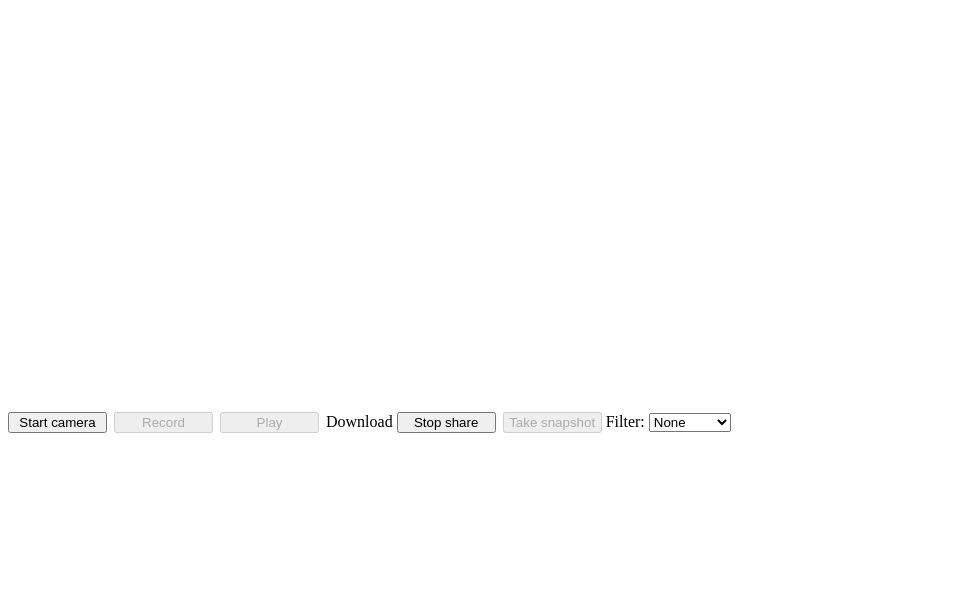
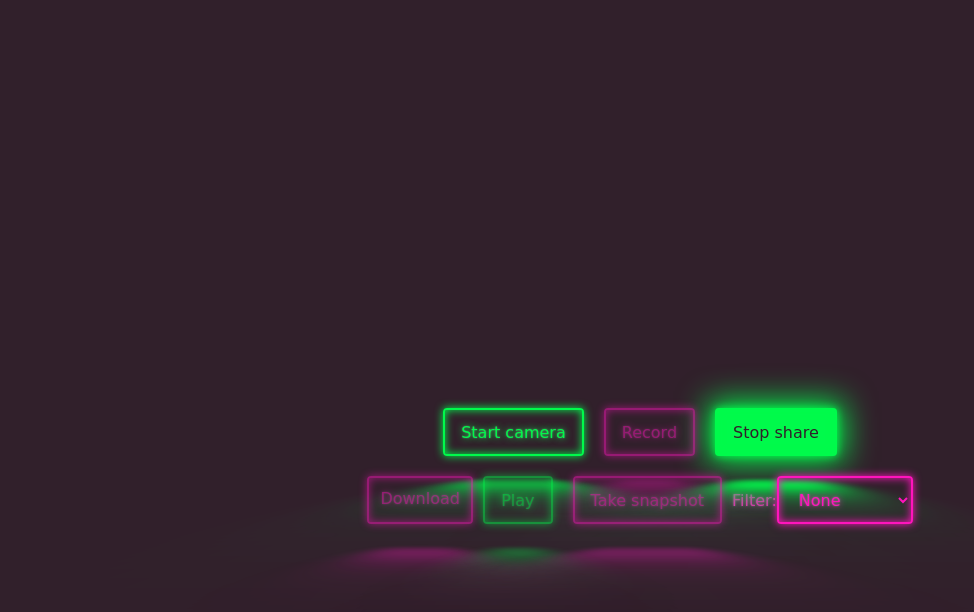
Before and after one commit to Oleksandr-Heleta/webRTC, a plain HTML site: page index.html in a window 1280 px wide. Both pictures are taken after a click on the button "Share screen". Shown: the whole page, without its empty margins (0-974 px from the left). Drawn offline with Linux system fonts and the light colour scheme.

Commit message:
close to finish

```diff
--- a/index.html
+++ b/index.html
@@ -11,18 +11,27 @@
 
 <div id="container">
     <video id="gum" playsinline autoplay muted></video>
-    <video id="recorded" playsinline loop></video>
-    <canvas width="500" height="400"></canvas>
 
-    <div>
-        <button id="start">Start camera</button>
-        <button id="record" disabled>Record</button>
-        <button id="play" disabled>Play</button>
-        <a id="download" disabled>Download</a>
-        <button id="screen" >Share screen</button>
-        <button id="snapshot" disabled>Take snapshot</button>
-        <label for="filter">Filter: </label>
-        <select id="filter">
+
+    <div class="row">
+        <button id="start" class="neon-button green">Start camera</button>
+        <button id="record"  class="neon-button" disabled>Record</button>
+        <button id="screen"  class="neon-button green">Share screen</button>
+    </div>
+    <div class="record">
+        <video id="recorded" playsinline loop></video>
+        <canvas class="canvas" width="400" height="300"></canvas>
+    </div>
+
+
+    <div class="row">
+
+        <a id="download" class="neon-button empty" >Download</a>
+        <button id="play"  class="neon-button green" disabled>Play</button>
+
+        <button id="snapshot"  class="neon-button"disabled>Take snapshot</button>
+        <label for="filter"  >Filter: </label>
+        <select id="filter" class="neon-button">
             <option value="none">None</option>
             <option value="blur">Blur</option>
             <option value="grayscale">Grayscale</option>
--- a/script.js
+++ b/script.js
@@ -4,6 +4,7 @@ const playButton = document.getElementById('play');
 const downloadButton = document.getElementById('download');
 const screenButton = document.getElementById('screen');
 const snapshotButton = document.getElementById('snapshot');
+const recordDiv = document.querySelector('.record')
 
 const gumVideo = document.querySelector('video#gum');
 const recordedVideo = document.querySelector('video#recorded');
@@ -13,17 +14,23 @@ const filterSelect = document.querySelector('select#filter');
 let mediaRecorder;
 let recordedBlobs;
 //Download recorded stream
-downloadButton.addEventListener('click', () =>{
+const downloadFunc = () => {
     const buffer = new Blob(recordedBlobs, { type: "video/webm" });
     recordedVideo.src = window.URL.createObjectURL(buffer);
     console.log(recordedVideo.src);
     downloadButton.href = recordedVideo.src;
     downloadButton.download = "RecordedVideo.webm";
-})
+};
+
+downloadButton.addEventListener('click', downloadFunc);
 
 // Take snapshot and Filtered it
 snapshotButton.addEventListener('click', () => {
+    recordDiv.style.display = "block";
+    recordedVideo.style.display = "none";
+    canvas.style.display = "block"
     canvas.className = filterSelect.value;
+
     canvas.getContext('2d').drawImage(gumVideo, 0, 0, canvas.width, canvas.height);
 })
 
@@ -34,10 +41,20 @@ filterSelect.addEventListener('change', () => {
 
 // Play recorded stream
 playButton.addEventListener('click', () => {
-    const buffer = new Blob(recordedBlobs, {type: 'video/webm'});
-    recordedVideo.src = window.URL.createObjectURL(buffer);
-    recordedVideo.controls = true;
-    recordedVideo.play();
+    if(playButton.innerText === "Play"){
+        recordDiv.style.display = "block";
+        recordedVideo.style.display = "block";
+        canvas.style.display = "none";
+        playButton.innerText = "Stop";
+        const buffer = new Blob(recordedBlobs, {type: 'video/webm'});
+        recordedVideo.src = window.URL.createObjectURL(buffer);
+        recordedVideo.controls = true;
+        recordedVideo.play();
+    } else {
+        playButton.innerText = "Play";
+        recordedVideo.controls = true;
+        recordedVideo.pause();
+    }
 })
 
 const handleDataAvailable = (event) => {
@@ -60,7 +77,8 @@ const startRecording = () => {
 
     recordButton.textContent = 'Stop Recording';
     playButton.disabled = true;
-    downloadButton.disabled = true;
+    downloadButton.classList.add('empty');
+    downloadButton.removeEventListener('click', downloadFunc);
     snapshotButton.disabled = false;
 
     mediaRecorder.ondataavailable = handleDataAvailable;
@@ -70,7 +88,8 @@ const startRecording = () => {
 const stopRecording = () => {
     recordButton.textContent = 'Record';
     playButton.disabled = false;
-    downloadButton.disabled = false;
+    downloadButton.classList.remove('empty');
+    downloadButton.addEventListener('click', downloadFunc);
     mediaRecorder.stop();
 }
 
@@ -89,6 +108,7 @@ const handleSuccess = (stream) => {
     snapshotButton.disabled = false;
     window.stream = stream;
     gumVideo.srcObject = stream;
+    gumVideo.style.boxShadow = '0 0 0.5em hsl(0 0% 100% / 0.3)';
 }
 
 const init = () => {
@@ -113,10 +133,11 @@ startButton.addEventListener('click', () => {
         recordButton.disabled = true;
         snapshotButton.disabled = true;
         playButton.disabled = true;
-        downloadButton.disabled = true;
+        downloadButton.classList.add('empty');
+        downloadButton.removeEventListener('click', downloadFunc);
         gumVideo.srcObject = null;
         window.stream = null;
-        recordedVideo.style.display = 'none';
+        recordDiv.style.display = 'none';
         recordedVideo.src = null;
     }
 })
@@ -144,10 +165,11 @@ screenButton.addEventListener('click', () => {
         recordButton.disabled = true;
         snapshotButton.disabled = true;
         playButton.disabled = true;
-        downloadButton.disabled = true;
+        downloadButton.classList.add('empty');
+        downloadButton.removeEventListener('click', downloadFunc);
         gumVideo.srcObject = null;
         window.stream = null;
-        recordedVideo.style.display = 'none';
+        recordDiv.style.display = 'none';
         recordedVideo.src = null;
     }
 })
--- a/style.css
+++ b/style.css
@@ -1,32 +1,47 @@
+:root {
+    --clr-neon: hsl(317 100% 54%);
+    --clr-bg: hsl(323 21% 16%);
+    --clr-green: hsl(138, 100%, 49%)
+  }
+
+*,
+*::before,
+*::after {
+    box-sizing: border-box;
+  }
+body{
+    /* width: 99vw; */
+    background: var(--clr-bg);
+    font-family: "Balsamiq Sans", cursive;
+    font-size: 16px;
+    color: var(--clr-neon);
+    text-shadow: 0 0 0.125em hsl(0 0% 100% / 0.3), 0 0 0.45em currentColor;
+}
 button {
-    margin: 0 3px 10px 0;
-    padding-left: 2px;
-    padding-right: 2px;
-    width: 99px;
+    margin: 0 10px;
+    background: none;
 }
 
-button:last-of-type {
-    margin: 0;
-}
-
-p.borderBelow {
-    margin: 0 0 20px 0;
-    padding: 0 0 20px 0;
-}
 
 video {
     vertical-align: top;
-    --width: 25vw;
+    --width: 80vh;
     width: var(--width);
     height: calc(var(--width) * 0.5625);
+    margin: 20px;
+    /* box-shadow: 0 0 0.45em hsl(0 0% 100% / 0.3); */
+}
+.record{
+    display: none;
+    height: 300px;
+    margin: 0 auto;
+    margin-bottom: 20px;
 }
 
-video:last-of-type {
-    margin: 0 0 20px 0;
-}
+canvas,
+#recorded{
+    display: none;
 
-video#gumVideo {
-    margin: 0 20px 20px 0;
 }
 
 .none {
@@ -53,3 +68,127 @@ video#gumVideo {
     -webkit-filter: sepia(1);
     filter: sepia(1);
 }
+
+
+#container {
+    margin: 0 auto;
+    max-width: 900px;
+    min-height: 100vh;
+    display: flex;
+    flex-direction: column;
+    align-items: center;
+  }
+
+.row {
+    display: flex;
+    justify-content: center;
+    align-items: center;
+    flex-wrap: wrap;
+    margin-bottom: 20px;
+}
+.neon-button {
+    height: 3rem;
+    font-family: "Balsamiq Sans", cursive;
+    font-size: 1rem;
+    display: inline-block;
+    cursor: pointer;
+    text-decoration: none;
+    color: var(--clr-neon);
+    border: var(--clr-neon) 0.125em solid;
+    padding: 0.25em 1em;
+    border-radius: 0.25em;
+
+    text-shadow: 0 0 0.125em hsl(0 0% 100% / 0.3), 0 0 0.45em currentColor;
+
+    box-shadow: inset 0 0 0.5em 0 var(--clr-neon), 0 0 0.5em 0 var(--clr-neon);
+
+    position: relative;
+  }
+
+.neon-button::before {
+    pointer-events: none;
+    content: "";
+    position: absolute;
+    background: var(--clr-neon);
+    top: 120%;
+    left: 0;
+    width: 100%;
+    height: 100%;
+
+    transform: perspective(1em) rotateX(40deg) scale(1, 0.35);
+    filter: blur(1em);
+    opacity: 0.7;
+  }
+
+
+.neon-button::after {
+    content: "";
+    position: absolute;
+    top: 0;
+    bottom: 0;
+    left: 0;
+    right: 0;
+    box-shadow: 0 0 2em 0.5em var(--clr-neon);
+    opacity: 0;
+    background-color: var(--clr-neon);
+    z-index: -1;
+    transition: opacity 100ms linear;
+  }
+
+.neon-button:hover,
+.neon-button:focus {
+    color: var(--clr-bg);
+    background-color: var(--clr-neon);
+
+    text-shadow: none;
+  }
+
+.neon-button:hover::before,
+.neon-button:focus::before {
+    opacity: 1;
+  }
+
+.neon-button:hover::after,
+.neon-button:focus::after {
+    opacity: 1;
+  }
+
+.neon-button:disabled{
+      opacity: 0.5;
+  }
+
+.green{
+   color: var(--clr-green);
+   border: var(--clr-green) 0.125em solid;
+   box-shadow: inset 0 0 0.5em 0 var(--clr-green), 0 0 0.5em 0 var(--clr-green);
+  }
+
+.green::before{
+    background: var(--clr-green);
+  }
+
+.green::after{
+    box-shadow: 0 0 2em 0.5em var(--clr-green);
+    background-color: var(--clr-green);
+  }
+
+.green:hover,
+.green:focus {
+    color: var(--clr-bg);
+    background-color: var(--clr-green);
+  }
+
+select{
+    background: none;
+    outline: none;
+  }
+
+#download{
+    display: block;
+    text-decoration: none;
+    padding: 0.7rem;
+}
+
+.empty{
+    opacity: 0.5;
+}
```
